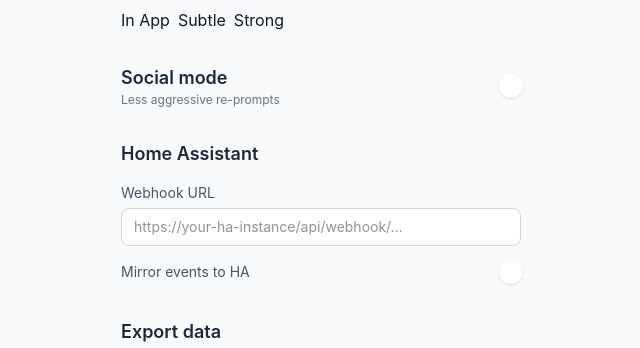
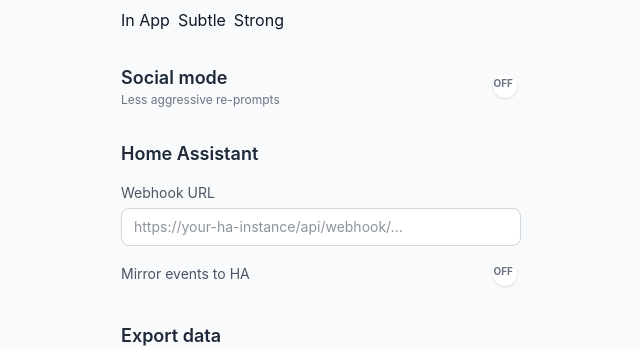
Before and after one commit to mike-mones/SavorCue, a React (Vite) app: page /#/settings in a window 1280 px wide. Shown: the part 1012-1360 px from the top of the page, without its empty margins (319-959 px from the left). Built offline with nearby package versions, Linux system fonts and the light colour scheme.

Commit message:
Fix toggle labels: show ON/OFF text for better readability

```diff
--- a/src/screens/SettingsScreen.tsx
+++ b/src/screens/SettingsScreen.tsx
@@ -216,15 +216,20 @@
           </div>
           <button
             onClick={() => update('socialMode', !local.socialMode)}
-            className={`w-12 h-7 rounded-full transition-colors relative ${
+            className={`w-16 h-8 rounded-full transition-colors relative ${
               local.socialMode ? 'bg-emerald-600' : 'bg-gray-300 dark:bg-gray-600'
             }`}
           >
             <span
-              className={`absolute top-0.5 w-6 h-6 bg-white rounded-full shadow transition-transform ${
-                local.socialMode ? 'translate-x-5' : 'translate-x-0.5'
+              className={`absolute top-1 w-6 h-6 bg-white rounded-full shadow transition-transform ${
+                local.socialMode ? 'translate-x-9' : 'translate-x-1'
               }`}
             />
+            <span className={`absolute text-[10px] font-bold top-1.5 ${
+              local.socialMode ? 'left-2 text-white' : 'right-2 text-gray-500 dark:text-gray-400'
+            }`}>
+              {local.socialMode ? 'ON' : 'OFF'}
+            </span>
           </button>
         </div>
       </section>
@@ -247,15 +252,20 @@
             <label className="text-sm text-gray-600 dark:text-gray-300">Mirror events to HA</label>
             <button
               onClick={() => update('haEventMirroring', !local.haEventMirroring)}
-              className={`w-12 h-7 rounded-full transition-colors relative ${
+              className={`w-16 h-8 rounded-full transition-colors relative ${
                 local.haEventMirroring ? 'bg-emerald-600' : 'bg-gray-300 dark:bg-gray-600'
               }`}
             >
               <span
-                className={`absolute top-0.5 w-6 h-6 bg-white rounded-full shadow transition-transform ${
-                  local.haEventMirroring ? 'translate-x-5' : 'translate-x-0.5'
+                className={`absolute top-1 w-6 h-6 bg-white rounded-full shadow transition-transform ${
+                  local.haEventMirroring ? 'translate-x-9' : 'translate-x-1'
                 }`}
               />
+              <span className={`absolute text-[10px] font-bold top-1.5 ${
+                local.haEventMirroring ? 'left-2 text-white' : 'right-2 text-gray-500 dark:text-gray-400'
+              }`}>
+                {local.haEventMirroring ? 'ON' : 'OFF'}
+              </span>
             </button>
           </div>
         </div>
```
